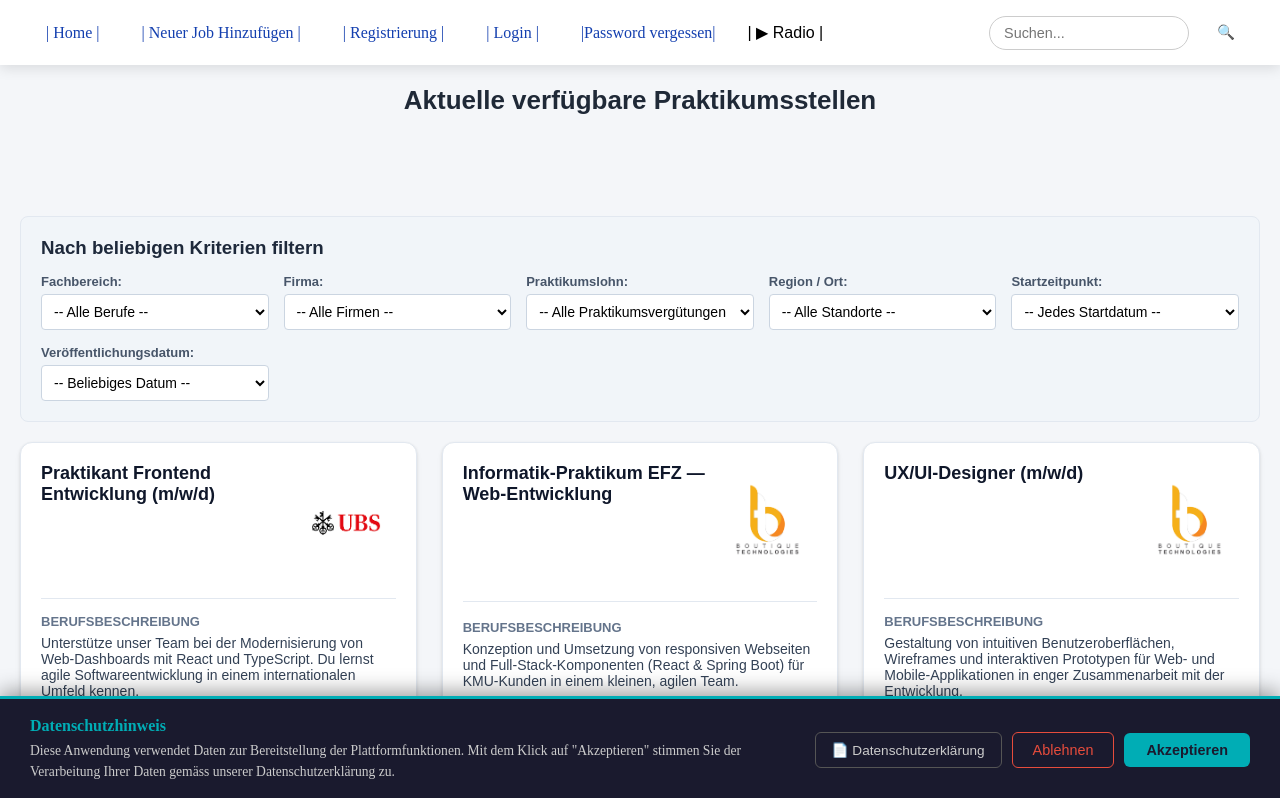
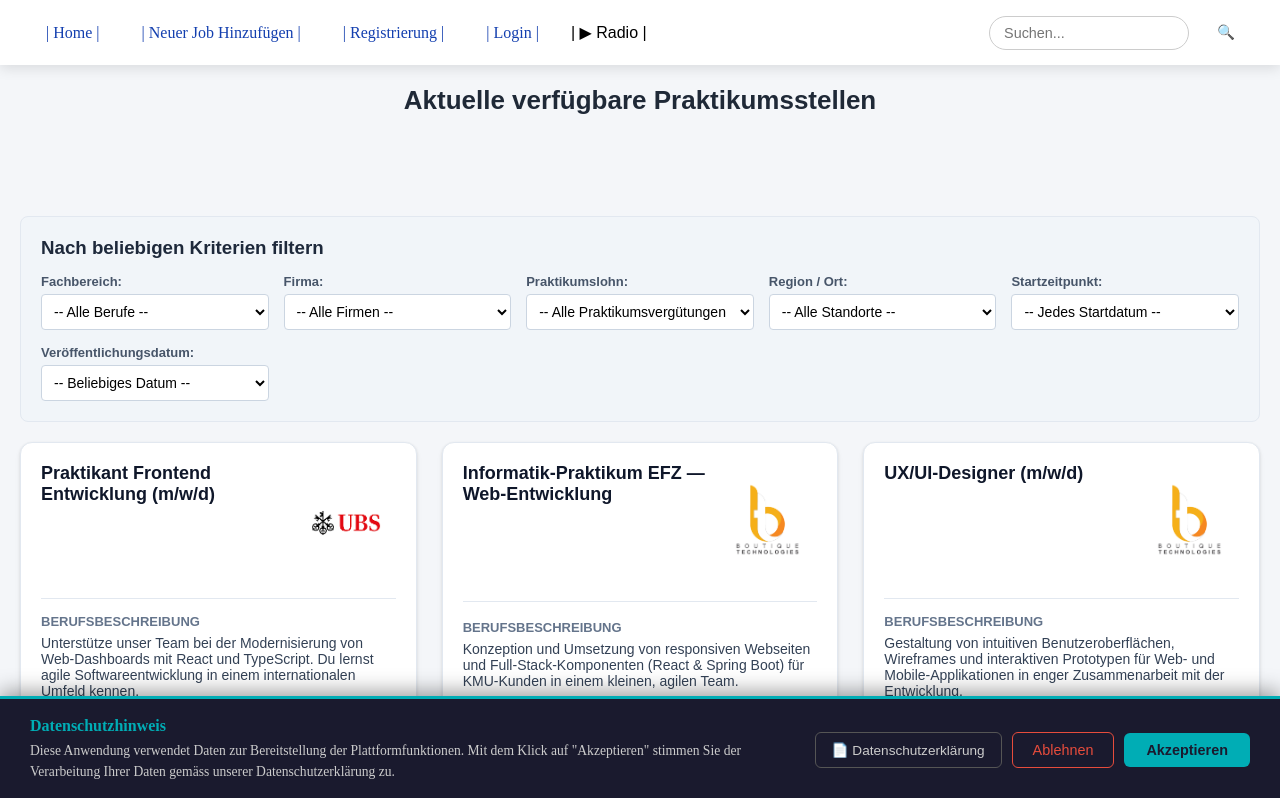
Before and after one commit to LeoKuhnZH/WISS-Praktikum-App, a React (Vite) app in the folder frontend/Praktikums_web/praktikum-web/: page / in a window 1280 px wide. Shown: the top 798 px of the page. Built offline with nearby package versions, Linux system fonts and the light colour scheme.

Commit message:
remove Link Forget Passwort from App.jsx

```diff
--- a/frontend/Praktikums_web/praktikum-web/src/App.jsx
+++ b/frontend/Praktikums_web/praktikum-web/src/App.jsx
@@ -7,7 +7,6 @@ import LoginForm from './pages/Login.jsx';
 import Home from './pages/Home.jsx';
 import JobAdd from './pages/JobAdd.jsx';
 import PrivacyBanner from './components1/PrivacyBanner.jsx';
-import ForgotPassword from "./pages/ForgotPassword.jsx";
 
 function App() {
 
@@ -49,7 +48,7 @@ function App() {
                 <Link to="/jobadd">| Neuer Job Hinzufügen |</Link>
                 <Link to="/register">| Registrierung |</Link>
                 <Link to="/login">| Login |</Link>
-                <Link to="/forgotpassword">|Password vergessen|</Link>
+
 
                 <button onClick={toggleRadio} style={{ background: 'none', border: 'none', cursor: 'pointer', fontSize: 'inherit' }}>
                     | {radioLaeuft ? '⏸ Radio' : '▶ Radio'} |
@@ -72,7 +71,7 @@ function App() {
                 <Route path="/register" element={<RegistrirungPage />} />
                 <Route path="/login" element={<LoginForm />} />
                 <Route index="/" element={<Home />} />
-                <Route path="/forgotpassword" element={<ForgotPassword />} />
+
             </Routes>
         </BrowserRouter>
     );
```
